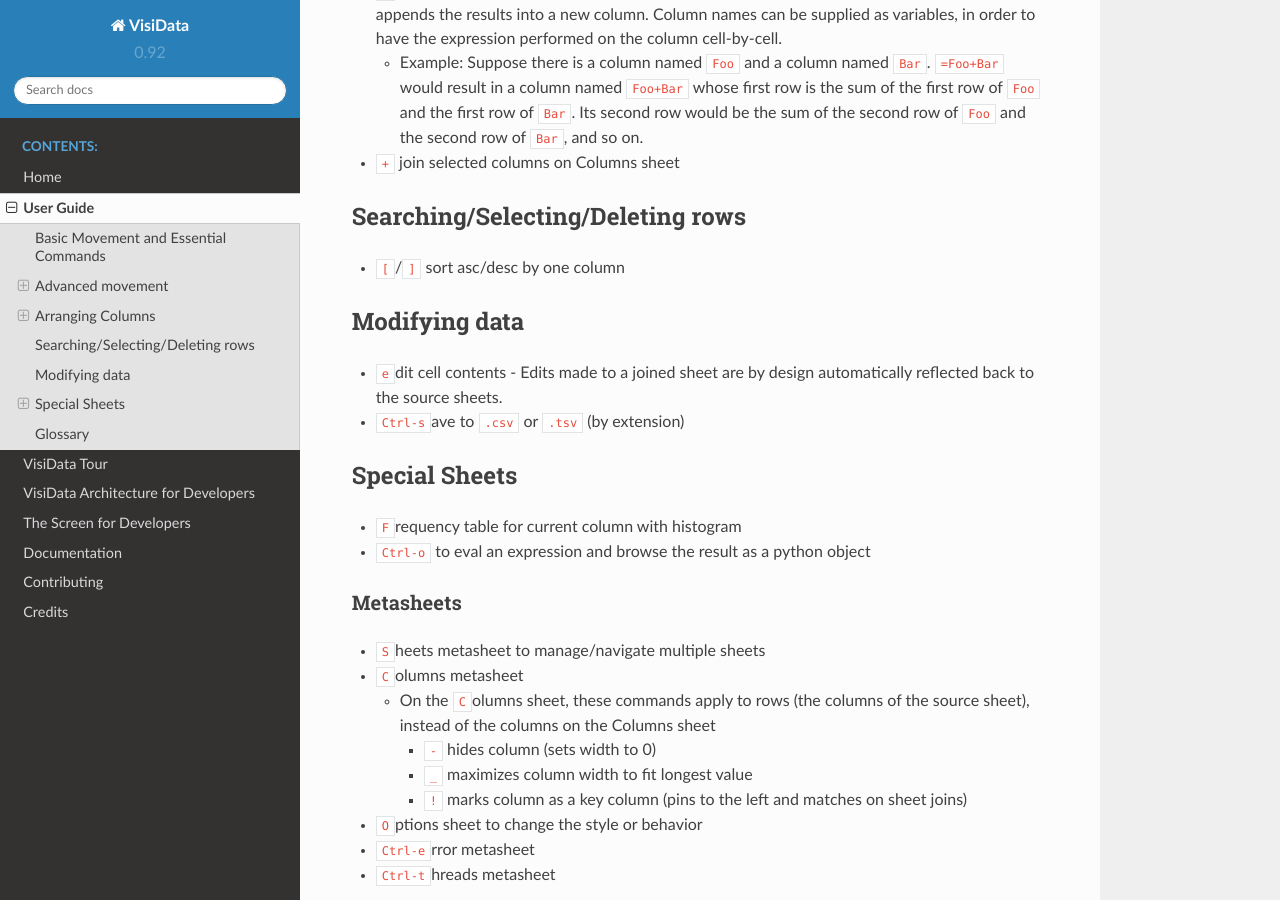
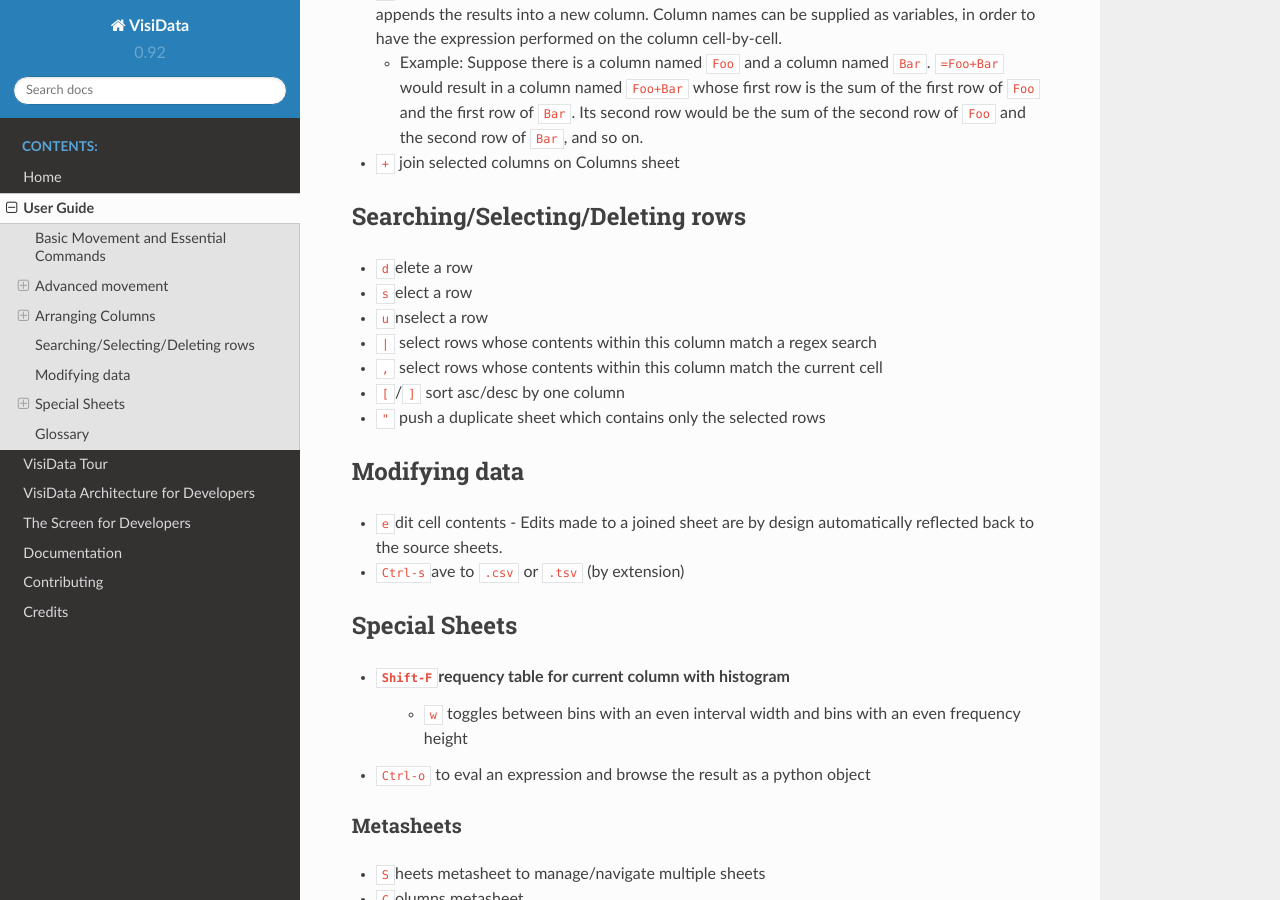
Before and after one commit to saulpw/visidata, a Sphinx documentation site: the page built from docs/user-guide.rst, in a window 1280 px wide and 900 px high, scrolled down 1697 px. Built offline with Sphinx 7.4.7 and the Read the Docs theme 2.0.0, drawn with Linux system fonts in a browser that asks for light colours.

Commit message:
Add commands to user-guide.

```diff
--- a/docs/user-guide.rst
+++ b/docs/user-guide.rst
@@ -98,7 +98,13 @@
 Searching/Selecting/Deleting rows
 =================================
 
+- ``d``\elete a row
+- ``s``\elect a row
+- ``u``\nselect a row
+- ``|`` select rows whose contents within this column match a regex search
+- ``,`` select rows whose contents within this column match the current cell
 -  ``[``/``]`` sort asc/desc by one column
+- ``"`` push a duplicate sheet which contains only the selected rows
 
 Modifying data
 ==============
@@ -111,7 +117,8 @@
 Special Sheets
 ==============
 
--  ``F``\ requency table for current column with histogram
+-  ``Shift-F``\ requency table for current column with histogram
+    - ``w`` toggles between bins with an even interval width and bins with an even frequency height
 -  ``Ctrl-o`` to eval an expression and browse the result as a python
    object
 
```
